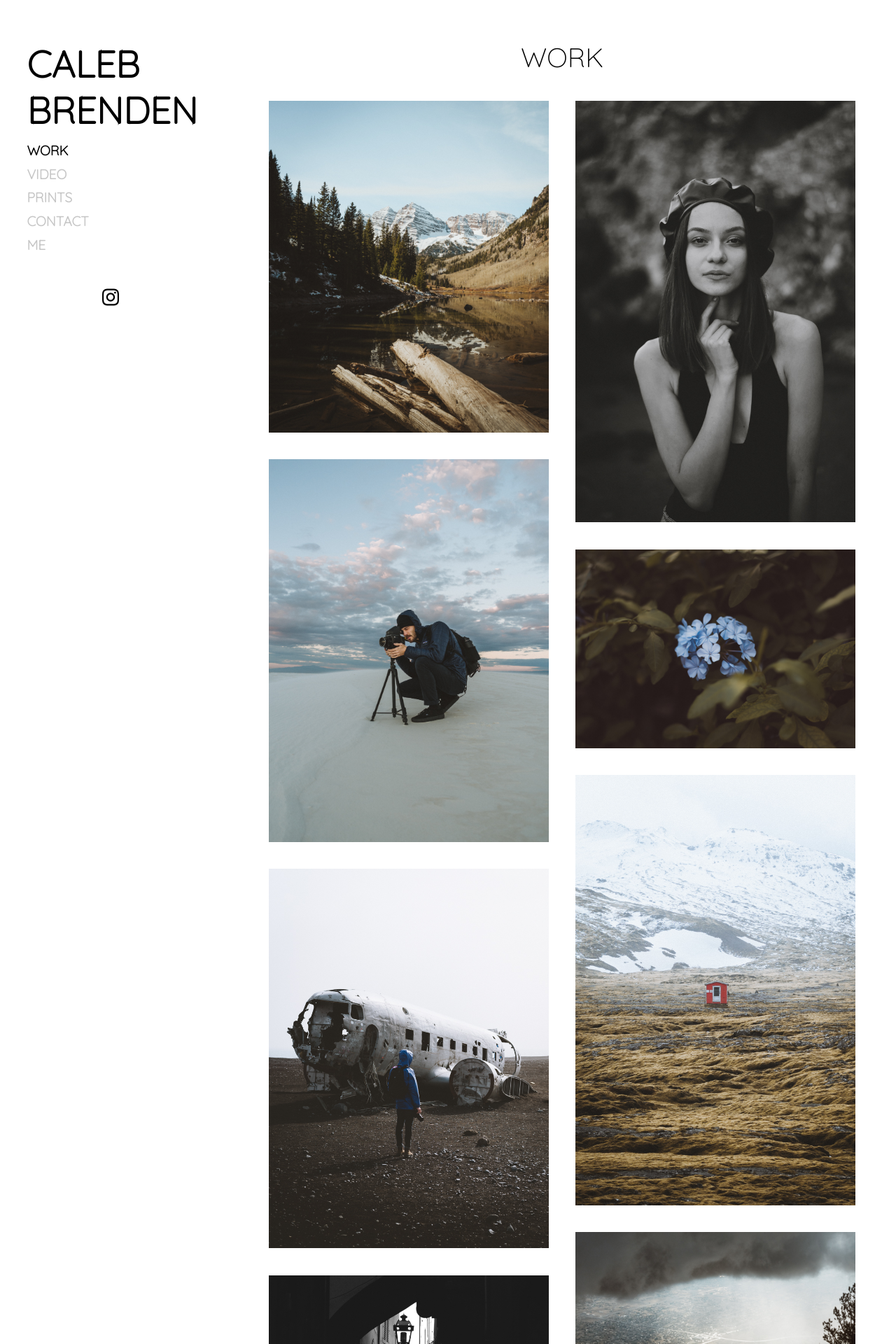
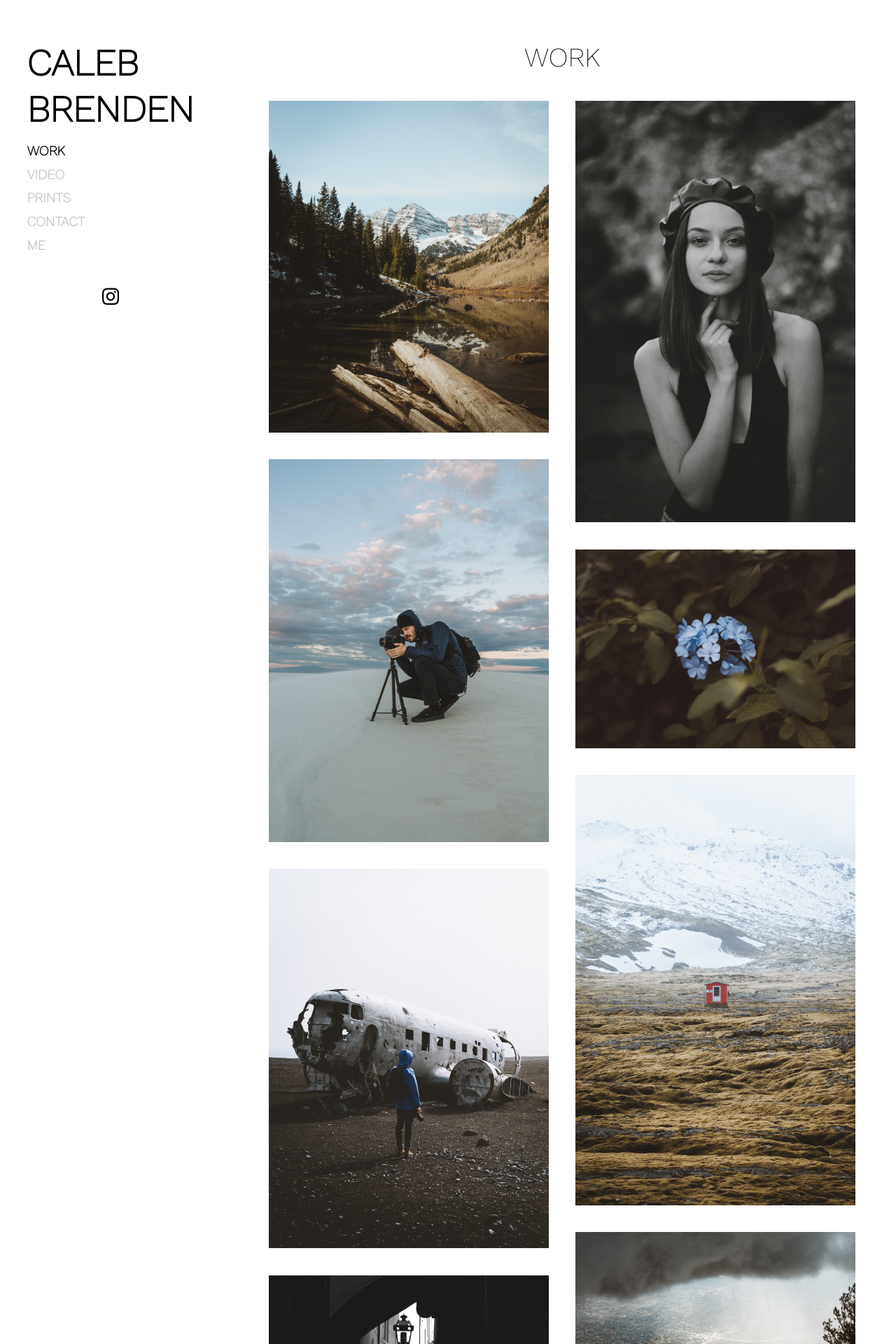
Before and after one commit to calebbrenden/my-site, a Jekyll site: the page built from index.html, in a window 1280 px wide. Shown: the top 1920 px of the page at 70% size. Built offline with Jekyll 4.4.1, drawn with Linux system fonts in a browser that asks for light colours.

Commit message:
replaced quicksand

```diff
--- a/_includes/font-includes.html
+++ b/_includes/font-includes.html
@@ -3,4 +3,4 @@
   different fonts as applicable.
 {% endcomment %}
 
-<link href="https://fonts.googleapis.com/css?family=Quicksand:300|Cormorant+Garamond:300" rel="stylesheet">
+<link href="https://fonts.googleapis.com/css?family=Work+Sans:200|Cormorant+Garamond:300" rel="stylesheet">
--- a/_sass/hydeout/_layout.scss
+++ b/_sass/hydeout/_layout.scss
@@ -86,7 +86,7 @@
       padding-top: $section-spacing;
 
   .site-title {
-    font-family: 'Quicksand', sans-serif;
+    font-family: 'Work Sans', sans-serif;
     font-weight: 400;
     font-style: normal;
     font-size: 2.75rem;
@@ -238,7 +238,7 @@
 }
 
 form.contact-form input[type="submit"] {
-  font-family: 'Quicksand', sans-serif;
+  font-family: 'Work Sans', sans-serif;
   font-weight: 400;
   font-style: normal;
   font-size: $root-font-size;
@@ -499,7 +499,7 @@
 /* USE THIS TO CHANGE THE COLOR OF THE LINKS IN YOUR SIDEBAR */
 
 #sidebar a {
-  font-family: 'Quicksand', sans-serif;
+  font-family: 'Work Sans', sans-serif;
   font-weight: 600;
   font-style: normal;
   color: #C6C6C6;
@@ -535,7 +535,7 @@
 
 /* ADDED TO FIX NONCONFORMING VIDEOS LINK */
 .page-link {
-  font-family: 'Quicksand', sans-serif;
+  font-family: 'Work Sans', sans-serif;
   font-weight: 600;
   font-style: normal;
   color: #C6C6C6;
--- a/_sass/hydeout/_type.scss
+++ b/_sass/hydeout/_type.scss
@@ -3,7 +3,7 @@
 // Headings, body text, lists, and other misc typographic elements.
 
 h1, h2, h3, h4, h5, h6, .site-title {
-  font-family: 'Quicksand', sans-serif;
+  font-family: 'Work Sans', sans-serif;
   font-weight: 400;
   font-style: none;
   margin-bottom: $heading-spacing;
```
